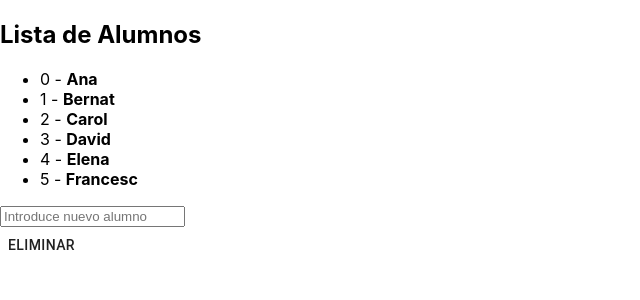
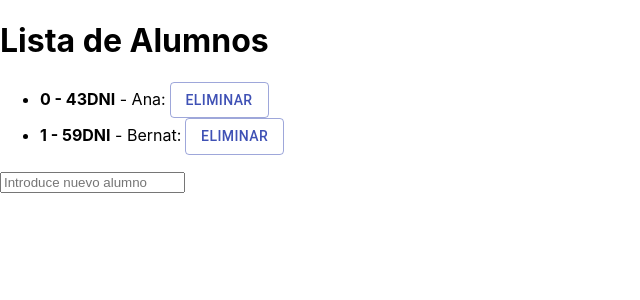
Before and after one commit to Marcos1ls/react2, a Next.js app in the folder react2/: page /ejercicio in a window 1280 px wide. Shown: the top 300 px of the page, without its empty margins (0-640 px from the left). Built offline with nearby package versions, Linux system fonts and the light colour scheme.

Commit message:
Instalación shotid + Ejercicio 7

```diff
--- a/react2/package.json
+++ b/react2/package.json
@@ -11,6 +11,7 @@
     "@material-ui/core": "^4.11.3",
     "next": "10.0.8",
     "react": "17.0.1",
-    "react-dom": "17.0.1"
+    "react-dom": "17.0.1",
+    "shortid": "^2.2.16"
   }
 }
--- a/react2/pages/ejercicio.js
+++ b/react2/pages/ejercicio.js
@@ -1,9 +1,23 @@
 import React from 'react'
 import { useState } from 'react'
 import { Button } from '@material-ui/core'
+import shortid from 'shortid'
+
 
 const ProgramaListadoAlumnos = () => {
-  const listaDatos = ["Ana", "Bernat", "Carol", "David", "Elena", "Francesc"]
+  const listaDatos = [
+    {
+      "id":'43DNI',
+      "nombre":'Ana',
+      "apellido":'García'
+    },
+    {
+      "id":'59DNI',
+      "nombre":'Bernat',
+      "apellido":'Palomera'
+    }
+  ]
+
   const [nombre, setNombre] = useState('')
   const [listaAlumnos, setListaAlumnos] = useState(listaDatos)
 
@@ -13,25 +27,32 @@ const ProgramaListadoAlumnos = () => {
   const mostrar = (lista) => {
     const lista_formato = lista.map((elemento, index) => {
       return <div>
-        <li>{index} - <b>{elemento}</b></li>
-      </div>
+                <li key={index}>
+                  <b>{index} - {elemento.id}</b> - {elemento.nombre}:<b> </b>
+
+                  <Button variant="outlined" color="primary" onClick={() => eliminarAlumno(elemento.id)}>
+                    Eliminar
+                  </Button>
+                </li>
+            </div>
     })
     return lista_formato
   }
 
-  const eliminarAlumno = () => {
-    console.log(nombre)
-    const arrayFiltrado = listaAlumnos.filter(alumno => alumno !== `${nombre}`)
-    console.log(arrayFiltrado)
+  const eliminarAlumno = (id) => {
+    const arrayFiltrado = listaAlumnos.filter(alumno => alumno.id !== id)
     setListaAlumnos(arrayFiltrado)
   }
 
   const agregarAlumno = e => {
     e.preventDefault()
     const validar = noestaVacio(nombre) && empiezaLetra(nombre)
-
-    validar && setListaAlumnos([
-      ...listaAlumnos, nombre
+    validar && setListaAlumnos([...listaAlumnos,
+      {
+        id: shortid.generate(),
+        nombre: nombre,
+        apellido: "apellido"
+      }
     ])
 
     validar && setNombre('')
@@ -40,7 +61,7 @@ const ProgramaListadoAlumnos = () => {
 
   return (
     <div>
-      <h2>Lista de Alumnos</h2>
+      <h1>Lista de Alumnos</h1>
       <ul>
         {mostrar(listaAlumnos)}
       </ul>
@@ -52,9 +73,6 @@ const ProgramaListadoAlumnos = () => {
         value={nombre}
         />
       </form>
-      <Button onClick={() => eliminarAlumno()}>
-        Eliminar
-      </Button>
   </div>
   )
 }
```
Also changed, not shown: 1 other file (tests, documents, lock files or other folders).
